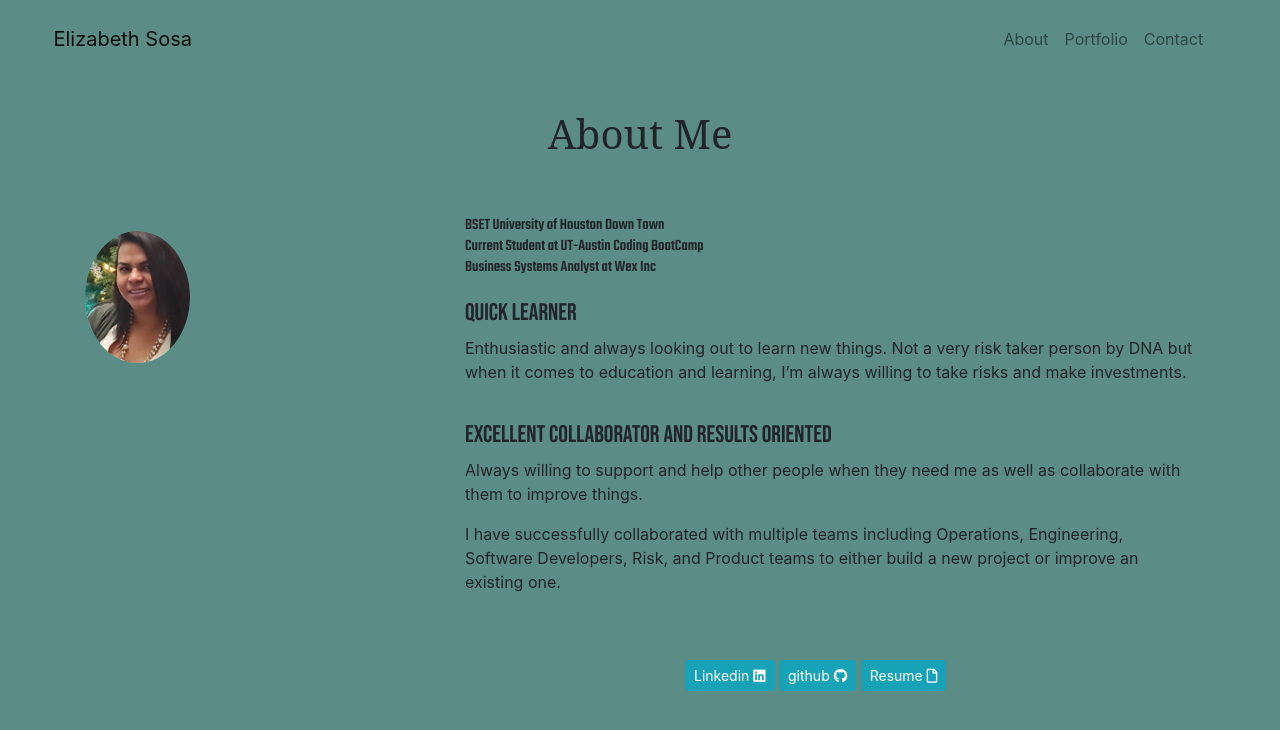
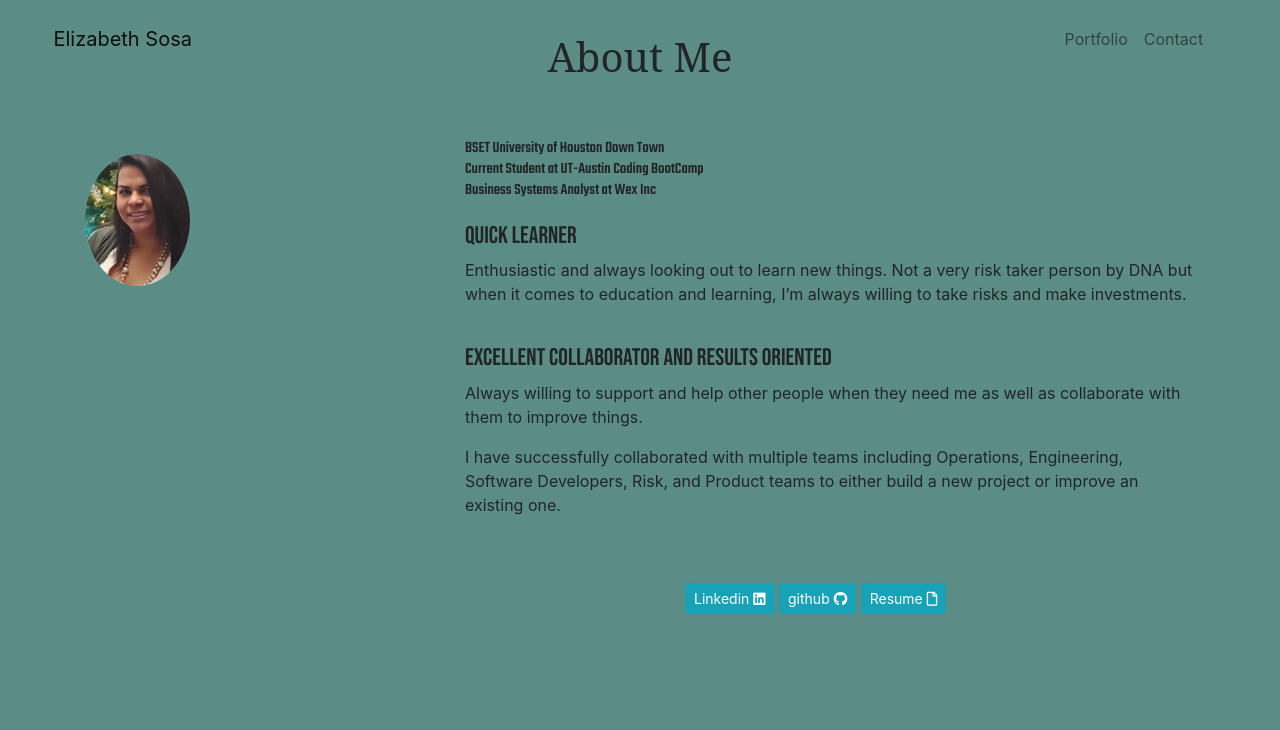
Before and after one commit to lisasosa/Portfolio, a plain HTML site: page index.html in a window 1280 px wide. Drawn offline with nearby package versions, Linux system fonts and the light colour scheme.

Commit message:
updated nav bar

```diff
--- a/index.html
+++ b/index.html
@@ -35,7 +35,7 @@
 <body>
   <section id="title">
     <!-- <div class="container-fluid"> -->
-    <nav class="navbar navbar-expand-lg navbar-light">
+    <nav class="navbar fixed-top navbar-expand-lg navbar-light">
       <a class="navbar-brand" href="contact.html">Elizabeth Sosa</a>
       <button class="navbar-toggler" type="button" data-toggle="collapse" data-target="#navbarTogglerDemo02"
         aria-controls="navbarTogglerDemo02" aria-expanded="false" aria-label="Toggle navigation">
@@ -43,9 +43,6 @@
       </button>
       <div class="collapse navbar-collapse" id="navbarTogglerDemo02">
         <ul class="navbar-nav ml-auto mt-2 mt-lg-0">
-          <li class="nav-item">
-            <a class="nav-link" href="#about">About</a>
-          </li>
           <li class="nav-item">
             <a class="nav-link" href="portfolio.html">Portfolio</a>
           </li>
```
Also changed, not shown: contact.html (+0 -3 lines), portfolio.html (+1 -4 lines).
